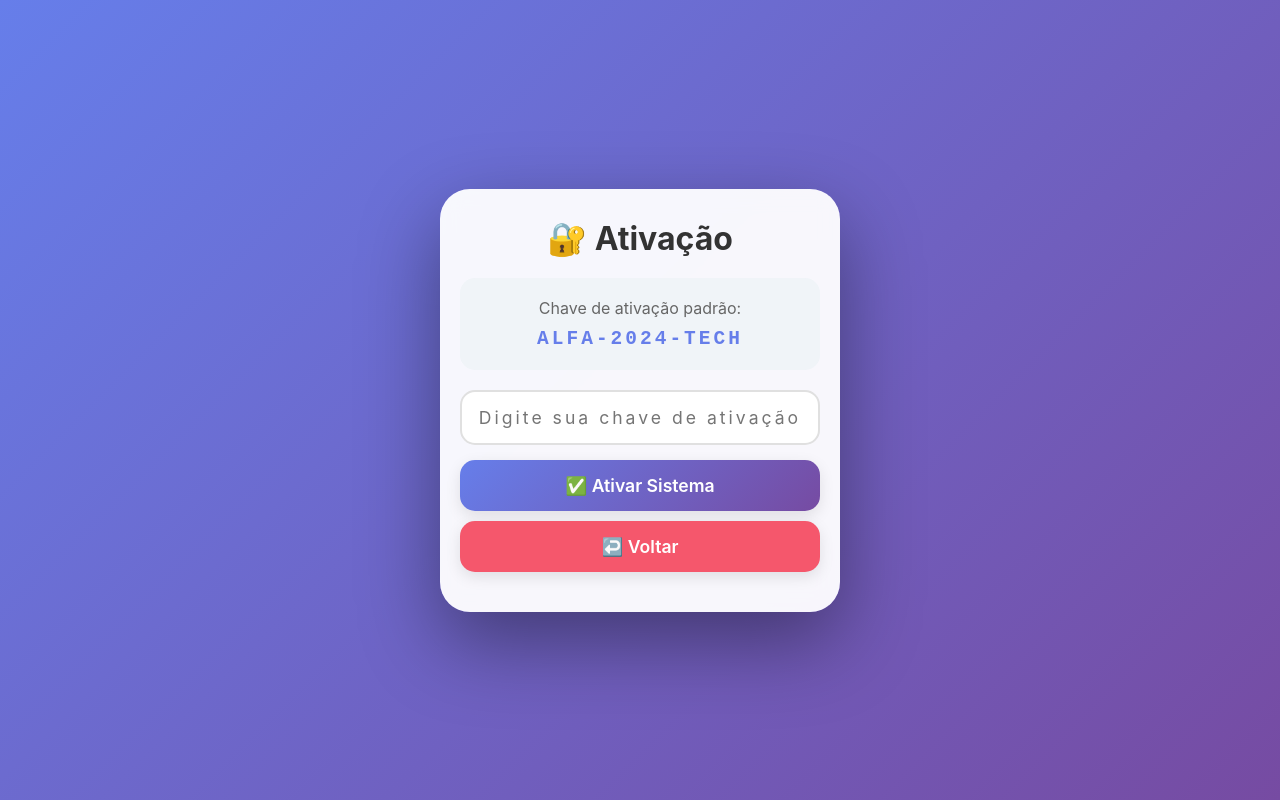
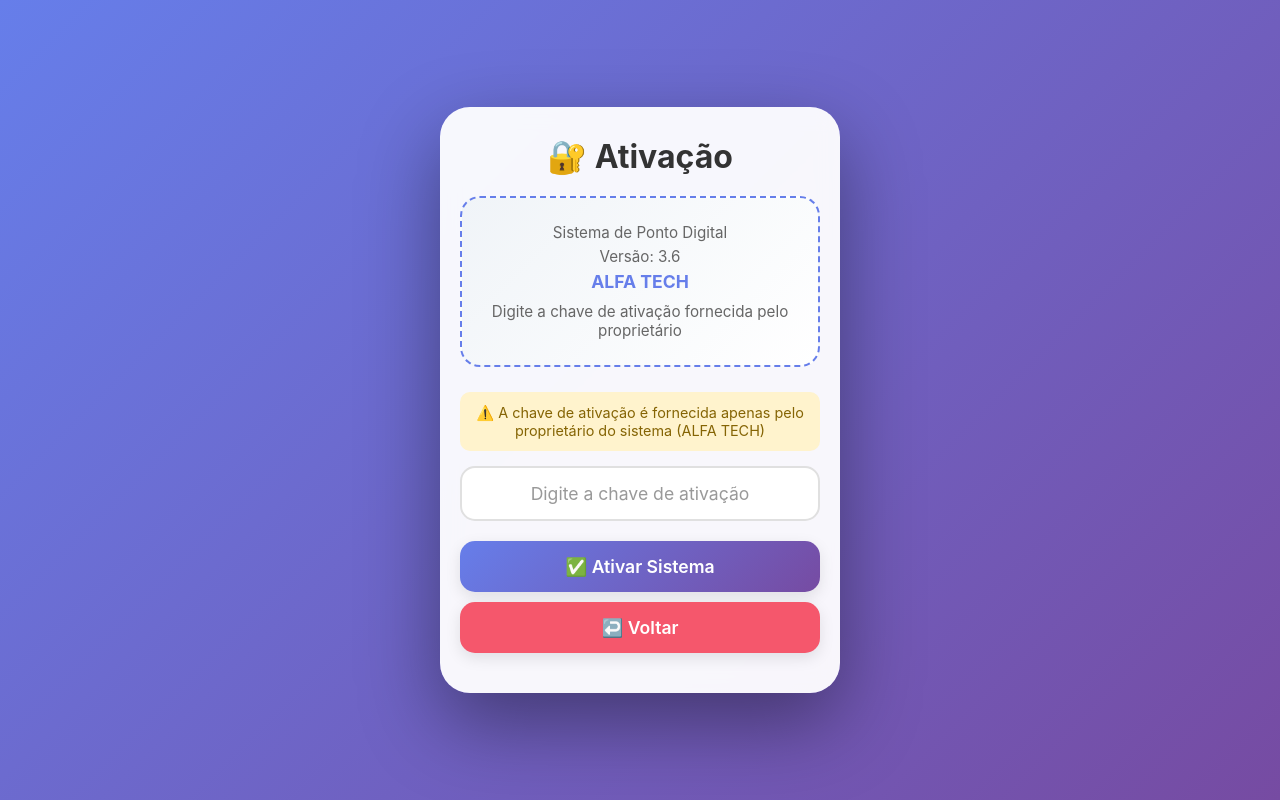
Before and after one commit to joaopaulo2157/ponto-app, a plain HTML site: page index.html in a window 1280 px wide. Both pictures are taken after a click on the button "🔐 Ativar Sistema". Drawn offline with Linux system fonts and the light colour scheme.

Commit message:
Update index.html

```diff
--- a/index.html
+++ b/index.html
@@ -3,7 +3,7 @@
 <head>
     <meta charset="UTF-8">
     <meta name="viewport" content="width=device-width, initial-scale=1.0, maximum-scale=1.0, user-scalable=yes, viewport-fit=cover">
-    <title>Sistema de Ponto Digital v3.5 - ALFA TECH</title>
+    <title>Sistema de Ponto Digital v3.6 - ALFA TECH</title>
     <style>
         * {
             margin: 0;
@@ -199,6 +199,27 @@
             font-size: 2em;
         }
 
+        .ativacao-container .info-sistema {
+            background: linear-gradient(135deg, #f0f4f8, #ffffff);
+            padding: 20px;
+            border-radius: 20px;
+            margin-bottom: 25px;
+            text-align: center;
+            border: 2px dashed #667eea;
+        }
+
+        .ativacao-container .info-sistema p {
+            color: #666;
+            margin: 5px 0;
+            font-size: 0.95em;
+        }
+
+        .ativacao-container .info-sistema .destaque {
+            color: #667eea;
+            font-weight: bold;
+            font-size: 1.1em;
+        }
+
         .ativacao-container input {
             width: 100%;
             padding: 15px;
@@ -206,15 +227,21 @@
             border-radius: 15px;
             font-size: 1.1em;
             transition: all 0.3s ease;
-            margin-bottom: 15px;
+            margin-bottom: 20px;
             text-align: center;
-            letter-spacing: 3px;
+            letter-spacing: 2px;
+            background: white;
         }
 
         .ativacao-container input:focus {
             outline: none;
             border-color: #667eea;
             box-shadow: 0 0 0 3px rgba(102, 126, 234, 0.2);
+        }
+
+        .ativacao-container input::placeholder {
+            color: #999;
+            letter-spacing: normal;
         }
 
         .ativacao-container button {
@@ -239,26 +266,14 @@
             color: white;
         }
 
-        .chave-exemplo {
-            background: #f0f4f8;
-            padding: 20px;
-            border-radius: 15px;
-            margin: 20px 0;
+        .aviso-ativacao {
+            background: #fff3cd;
+            color: #856404;
+            padding: 12px;
+            border-radius: 10px;
+            margin: 15px 0;
+            font-size: 0.9em;
             text-align: center;
-        }
-
-        .chave-exemplo p {
-            color: #666;
-            margin-bottom: 10px;
-        }
-
-        .chave-demo {
-            font-family: monospace;
-            font-size: 1.5em;
-            font-weight: bold;
-            color: #667eea;
-            letter-spacing: 3px;
-            word-break: break-all;
         }
 
         /* Tela de Login do Admin */
@@ -749,17 +764,23 @@
         </div>
     </div>
 
-    <!-- Tela de Ativação -->
+    <!-- Tela de Ativação (Chave oculta - só o proprietário sabe) -->
     <div id="ativacao-overlay" class="ativacao-overlay">
         <div class="ativacao-container">
             <h2>🔐 Ativação</h2>
 
-            <div class="chave-exemplo">
-                <p>Chave de ativação padrão:</p>
-                <div class="chave-demo">ALFA-2024-TECH</div>
+            <div class="info-sistema">
+                <p>Sistema de Ponto Digital</p>
+                <p>Versão: 3.6</p>
+                <p class="destaque">ALFA TECH</p>
+                <p style="margin-top: 10px;">Digite a chave de ativação fornecida pelo proprietário</p>
             </div>
 
-            <input type="text" id="chave-ativacao" placeholder="Digite sua chave de ativação" maxlength="20">
+            <div class="aviso-ativacao">
+                ⚠️ A chave de ativação é fornecida apenas pelo proprietário do sistema (ALFA TECH)
+            </div>
+
+            <input type="text" id="chave-ativacao" placeholder="Digite a chave de ativação" maxlength="30" autocomplete="off">
 
             <button class="btn-ativar-sistema" onclick="validarAtivacao()">
                 ✅ Ativar Sistema
@@ -949,10 +970,11 @@
     </div>
 
     <script>
-        // Sistema de Ponto Digital v3.5 - ALFA TECH
-
-        // Configuração
-        const CHAVE_ATIVACAO_PADRAO = 'ALFA-2024-TECH';
+        // Sistema de Ponto Digital v3.6 - ALFA TECH
+        // Chave de ativação: apenas o proprietário conhece (ALFA TECH)
+
+        // Configuração - Chave de ativação (oculta - só o proprietário sabe)
+        const CHAVE_ATIVACAO = 'ALFA-TECH-2024-SISTEMA'; // Esta chave é conhecida apenas pelo proprietário
         const LIMITE_DEMO = 2;
 
         let sistemaAtivado = localStorage.getItem('sistemaAtivado') === 'true';
@@ -1046,6 +1068,7 @@
         function mostrarTelaAtivacao() {
             elementos.welcomeScreen.style.display = 'none';
             elementos.ativacaoOverlay.classList.add('visible');
+            elementos.chaveAtivacao.value = ''; // Limpa o campo
         }
 
         function voltarBoasVindas() {
@@ -1056,7 +1079,8 @@
         function validarAtivacao() {
             const chave = elementos.chaveAtivacao.value.trim();
 
-            if (chave === CHAVE_ATIVACAO_PADRAO) {
+            // Verifica se a chave corresponde à chave do proprietário
+            if (chave === CHAVE_ATIVACAO) {
                 sistemaAtivado = true;
                 modoDemonstracao = false;
                 localStorage.setItem('sistemaAtivado', 'true');
@@ -1069,6 +1093,7 @@
                 mostrarAlerta('✅ Sistema ativado com sucesso!', 'sucesso');
             } else {
                 mostrarAlerta('❌ Chave de ativação inválida!', 'erro');
+                elementos.chaveAtivacao.value = ''; // Limpa o campo em caso de erro
             }
         }
 
@@ -1214,6 +1239,7 @@
                 return;
             }
 
+            // Verifica matrícula duplicada apenas no modo normal
             if (!modoDemonstracao && colaboradores.some(c => c.matricula === matricula) && colaboradorEditando === null) {
                 mostrarAlerta('❌ Matrícula existe!', 'erro');
                 return;
@@ -1523,7 +1549,7 @@
                 registrosPonto,
                 trocasTurno,
                 data: new Date().toLocaleString(),
-                versao: '3.5'
+                versao: '3.6'
             };
 
             const blob = new Blob([JSON.stringify(backup, null, 2)], { type: 'application/json' });
```
